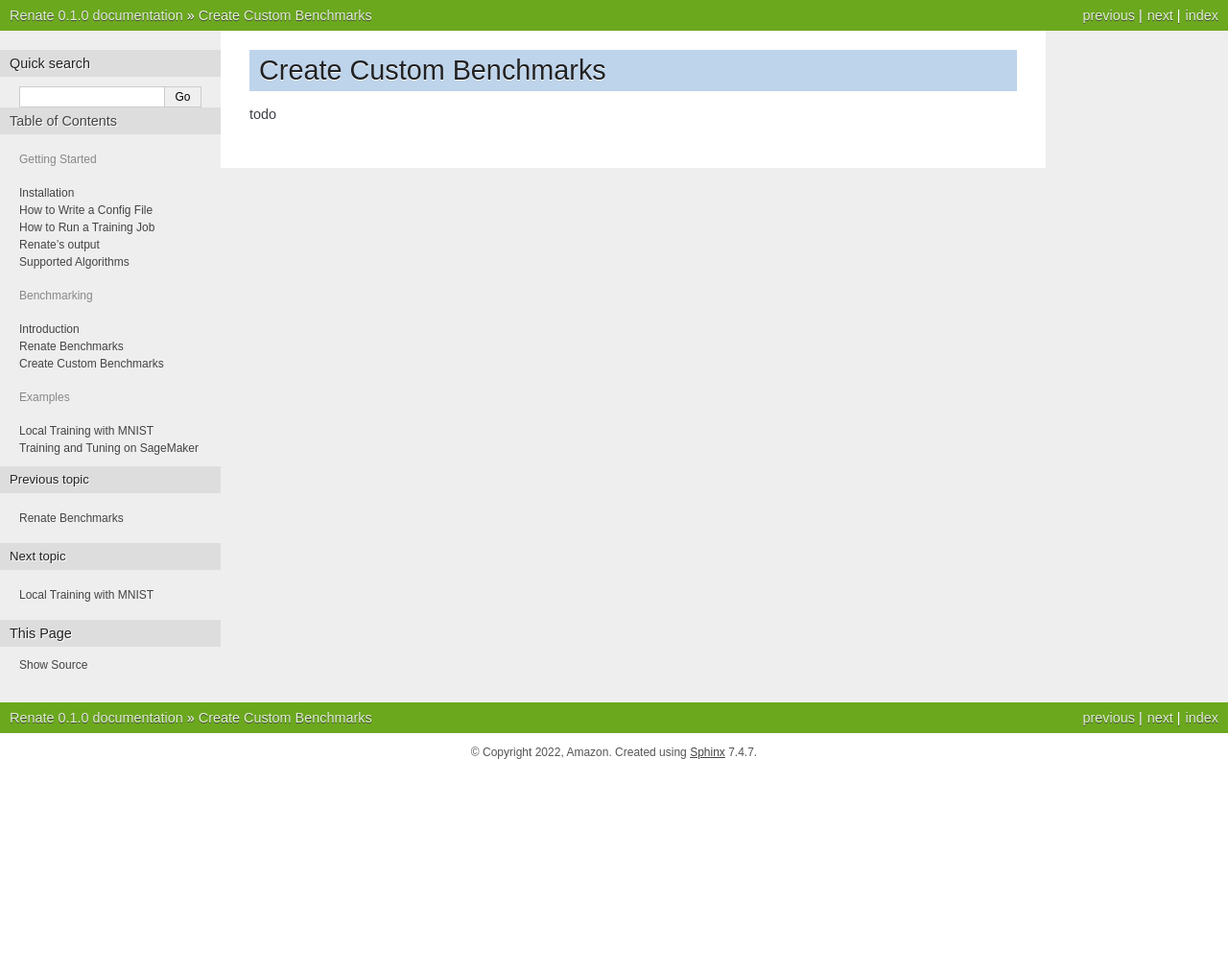
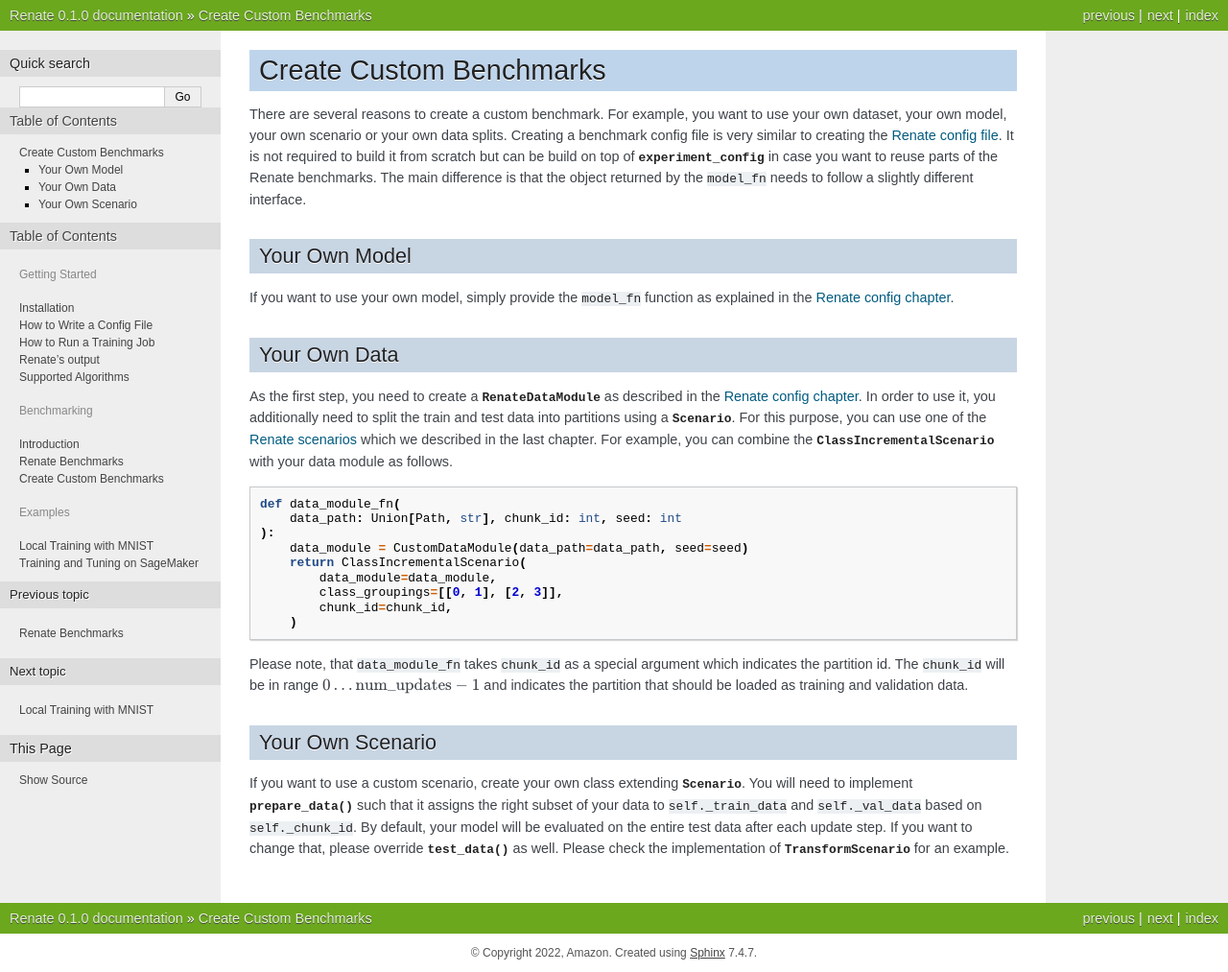
Before and after one commit to awslabs/Renate, a Sphinx documentation site: the page built from doc/benchmarking/custom_benchmarks.rst, in a window 1280 px wide. Shown: the whole page at 96% size. Built offline with Sphinx 7.4.7, drawn with Linux system fonts in a browser that asks for light colours; pages that are not in the unit, such as notebooks, are missing from menus; before the commit the page ends 900 px from its top, so only the background shows below that.

Commit message:
Description Custom Benchmarks (#43)

```diff
--- a/doc/benchmarking/custom_benchmarks.rst
+++ b/doc/benchmarking/custom_benchmarks.rst
@@ -1,6 +1,64 @@
-.. _benchmarking-custom-benchmarks:
+Create Custom Benchmarks
+************************
 
-Create Custom Benchmarks
-*******************************
+There are several reasons to create a custom benchmark.
+For example, you want to use your own dataset, your own model, your own scenario or
+your own data splits.
+Creating a benchmark config file is very similar to creating the
+:doc:`Renate config file <../getting_started/how_to_renate_config>`.
+It is not required to build it from scratch but can be build on top of
+:py:mod:`~renate.benchmark.experiment_config` in case you want to reuse parts of the
+Renate benchmarks.
+The main difference is that the object returned by the :code:`model_fn` needs to
+follow a slightly different interface.
 
-todo
+
+Your Own Model
+==============
+
+If you want to use your own model, simply provide the :code:`model_fn` function as explained in the
+:ref:`Renate config chapter <getting_started/how_to_renate_config:model definition>`.
+
+Your Own Data
+=============
+
+As the first step, you need to create a :py:class:`~renate.data.data_module.RenateDataModule`
+as described in the :ref:`Renate config chapter <getting_started/how_to_renate_config:data preparation>`.
+In order to use it, you additionally need to split the train and test data into partitions using
+a :py:class:`~renate.benchmark.scenarios.Scenario`.
+For this purpose, you can use one of the
+:ref:`Renate scenarios <benchmarking/renate_benchmarks:scenarios>` which we described
+in the last chapter.
+For example, you can combine the :py:class:`~renate.benchmark.scenarios.ClassIncrementalScenario`
+with your data module as follows.
+
+.. code-block:: python
+
+    def data_module_fn(
+        data_path: Union[Path, str], chunk_id: int, seed: int
+    ):
+        data_module = CustomDataModule(data_path=data_path, seed=seed)
+        return ClassIncrementalScenario(
+            data_module=data_module,
+            class_groupings=[[0, 1], [2, 3]],
+            chunk_id=chunk_id,
+        )
+
+Please note, that :code:`data_module_fn` takes :code:`chunk_id` as a special argument which indicates
+the partition id. The :code:`chunk_id` will be in range :math:`0\ldots\text{num_updates}-1`
+and indicates the partition that should be loaded as training and validation data.
+
+
+Your Own Scenario
+=================
+
+If you want to use a custom scenario, create your own class extending
+:py:class:`~renate.benchmark.scenarios.Scenario`.
+You will need to implement :py:meth:`~renate.benchmark.scenarios.Scenario.prepare_data()`
+such that it assigns the right subset of your data to :code:`self._train_data` and
+:code:`self._val_data` based on :code:`self._chunk_id`.
+By default, your model will be evaluated on the entire test data after each update step.
+If you want to change that, please override :py:meth:`~renate.benchmark.scenarios.Scenario.test_data()`
+as well.
+Please check the implementation of :py:class:`~renate.benchmark.scenarios.TransformScenario`
+for an example.
--- a/doc/benchmarking/introduction.rst
+++ b/doc/benchmarking/introduction.rst
@@ -11,5 +11,5 @@ For the reader familiar with the function :py:func:`~renate.tuning.tuning.execut
 intuitive.
 
 In the following chapters, we will discuss how this interface can be used to experiment on
-:ref:`Renate benchmarks <benchmarking-renate-benchmarks>` as well as
-:ref:`custom benchmarks <benchmarking-custom-benchmarks>`.
+:doc:`Renate benchmarks <renate_benchmarks>` as well as
+:doc:`custom benchmarks <custom_benchmarks>`.
--- a/doc/benchmarking/renate_benchmarks.rst
+++ b/doc/benchmarking/renate_benchmarks.rst
@@ -1,5 +1,3 @@
-.. _benchmarking-renate-benchmarks:
-
 Renate Benchmarks
 *****************
 
--- a/doc/conf.py
+++ b/doc/conf.py
@@ -56,16 +56,23 @@ copyright = f"{datetime.datetime.now().year}, Amazon"
 
 
 extensions = [
+    "sphinx.ext.autosectionlabel",
     "sphinx.ext.napoleon",
     "sphinx.ext.autodoc",
     "sphinx.ext.doctest",
     "sphinx.ext.intersphinx",
     "sphinx.ext.todo",
     "sphinx.ext.viewcode",
+    "hoverxref.extension",  # show reference preview
     "sphinx_copybutton",
     "myst_parser",
 ]
 myst_heading_anchors = 2
+
+# Make sure the target is unique
+autosectionlabel_prefix_document = True
+
+hoverxref_auto_ref = True  # Enable preview for all refs
 
 source_suffix = [".rst", ".md"]
 
--- a/pyproject.toml
+++ b/pyproject.toml
@@ -15,10 +15,10 @@ dev = [
     "mistune",
     "docutils",
     "sphinx-copybutton",
-    # pytest
     "pytest>=7.0, <=7.1.2",
     "pytest-cov <=3.0.0",
     "pytest-helpers-namespace",
+    "sphinx-hoverxref",
     ]
 
 [tool.setuptools.packages.find]
```
Also changed, not shown: doc/getting_started/how_to_renate_config.md (deleted, +0 -180 lines), doc/getting_started/how_to_renate_config.rst (added, +115 -0 lines), doc/getting_started/output.md (+1 -1 lines), 1 other file.
